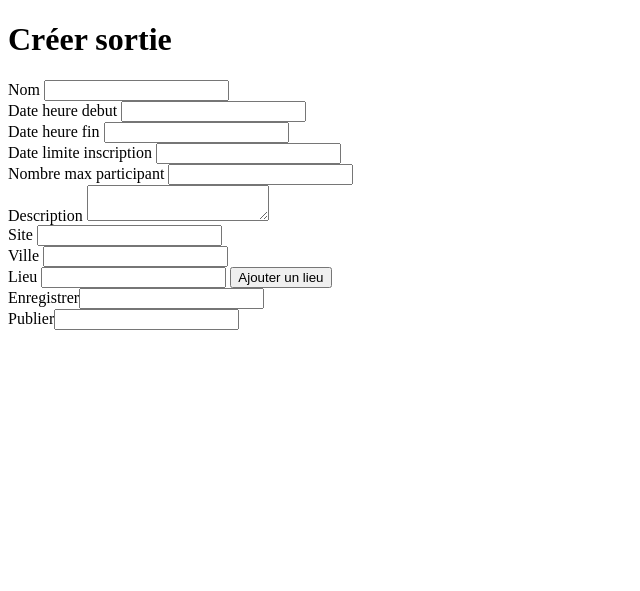
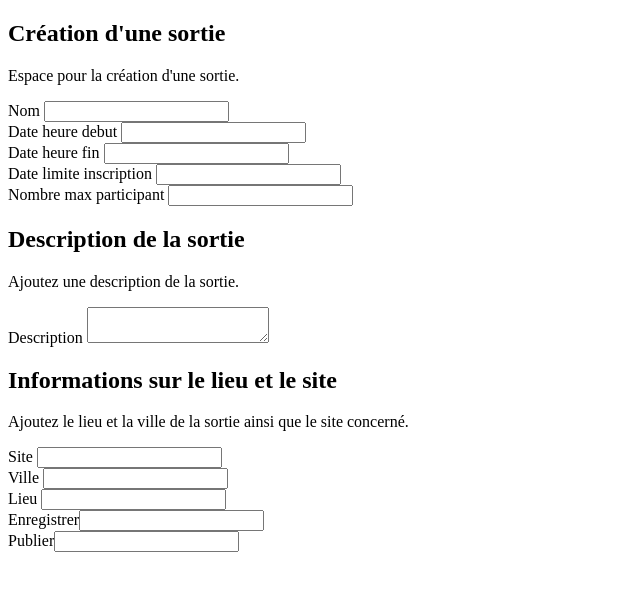
Before and after one commit to Naudate/Sortir.com, a Symfony app: template templates/sortie/create.html.twig in a window 1280 px wide. Shown: the top 591 px of the page, without its empty margins (0-640 px from the left). Run offline with Twig, Linux system fonts and the light colour scheme; the template is opened without the code that fills it, so the values that code supplies are empty; form fields are guessed from the names that the template uses; some libraries are stand-ins or nearby versions.

Commit message:
sortie create front

```diff
--- a/templates/sortie/create.html.twig
+++ b/templates/sortie/create.html.twig
@@ -3,89 +3,133 @@
 {% block title %}Create Sortie{% endblock %}
 
 {% block body %}
-
-    {% for message in app.flashes('success') %}
-        <p class="mt-1 text-sm leading-6 text-green-700">{{ message }}</p>
-    {% endfor %}
-
-    <h1>Créer sortie</h1>
-
+<div class="mx-auto max-w-7xl px-4 py-6 sm:px-6 sm:py-12 lg:px-8">
+    <div class="mx-auto max-w-2xl">
         {{ form_start(form) }}
 
         {{ form_errors(form) }}
-
-    {{ form_label(form.nom) }}
+        <div class="space-y-12">
+            <div class="border-b border-gray-900/10 pb-12">
+                <h2 class="text-base font-semibold leading-7 text-gray-900">
+                    Création d'une sortie
+                </h2>
+                <p class="mt-1 text-sm leading-6 text-gray-600">
+                    Espace pour la création d'une sortie.
+                </p>
+                <div class="mt-6 border-gray-100">
+                    {{ form_label(form.nom, null, {
+                        'label_attr' : { 'class': 'after:content-["*"] after:ml-0.5
+                             after:text-red-500 text-gray-800'}
+                    }) }}
                     {{ form_errors(form.nom) }}
                     {{ form_widget(form.nom) }}
                     {{ form_help(form.nom) }}
-
-    <br/>
-    {{ form_label(form.dateHeureDebut) }}
-    {{ form_errors(form.dateHeureDebut) }}
+                </div>
+                <div class="grid md:grid-cols-3 gap-x-3">
+                    <div class="mt-6 border-gray-100">
+                        {{ form_label(form.dateHeureDebut, null, {
+                            'label_attr' : { 'class': 'after:content-["*"] after:ml-0.5
+                             after:text-red-500 text-gray-800'}
+                        }) }}
                         {{ form_widget(form.dateHeureDebut) }}
                         {{ form_help(form.dateHeureDebut) }}
-
-    <br/>
-    {{ form_label(form.dateHeureFin) }}
-    {{ form_errors(form.dateHeureFin) }}
+                        {{ form_errors(form.dateHeureDebut) }}
+                    </div>
+                    <div class="mt-6 border-gray-100">
+                        {{ form_label(form.dateHeureFin, null, {
+                            'label_attr' : { 'class': 'after:content-["*"] after:ml-0.5
+                             after:text-red-500 text-gray-800'}
+                        }) }}
                         {{ form_widget(form.dateHeureFin) }}
                         {{ form_help(form.dateHeureFin) }}
-
-    <br/>
-    {{ form_label(form.dateLimiteInscription) }}
-    {{ form_errors(form.dateLimiteInscription) }}
+                        {{ form_errors(form.dateHeureFin) }}
+                    </div>
+                    <div class="mt-6 border-gray-100">
+                        {{ form_label(form.dateLimiteInscription, null, {
+                            'label_attr' : { 'class': 'after:content-["*"] after:ml-0.5
+                             after:text-red-500 text-gray-800'}
+                        }) }}
                         {{ form_widget(form.dateLimiteInscription) }}
                         {{ form_help(form.dateLimiteInscription) }}
-
-    <br/>
-    {{ form_label(form.nombreMaxParticipant) }}
-    {{ form_errors(form.nombreMaxParticipant) }}
+                        {{ form_errors(form.dateLimiteInscription) }}
+                    </div>
+                </div>
+                <div class="mt-6 border-gray-100">
+                    {{ form_label(form.nombreMaxParticipant, null, {
+                        'label_attr' : { 'class': 'after:content-["*"] after:ml-0.5
+                             after:text-red-500 text-gray-800'}
+                    }) }}
                     {{ form_widget(form.nombreMaxParticipant) }}
                     {{ form_help(form.nombreMaxParticipant) }}
-
-    <br/>
+                    {{ form_errors(form.nombreMaxParticipant) }}
+                </div>
+            </div>
+            <div class="border-b border-gray-900/10 pb-12">
+                <h2 class="text-base font-semibold leading-7 text-gray-900">
+                    Description de la sortie
+                </h2>
+                <p class="mt-1 text-sm leading-6 text-gray-600">
+                    Ajoutez une description de la sortie.
+                </p>
+                <div class="mt-6 border-gray-100">
                     {{ form_label(form.description) }}
-    {{ form_errors(form.description) }}
                     {{ form_widget(form.description) }}
                     {{ form_help(form.description) }}
-
-    <br/>
-    {{ form_label(form.site) }}
-    {{ form_errors(form.site) }}
+                    {{ form_errors(form.description) }}
+                </div>
+            </div>
+            <div class="border-b border-gray-900/10 pb-12">
+                <h2 class="text-base font-semibold leading-7 text-gray-900">
+                    Informations sur le lieu et le site
+                </h2>
+                <p class="mt-1 text-sm leading-6 text-gray-600">
+                    Ajoutez le lieu et la ville de la sortie ainsi que le site concerné.
+                </p>
+                <div class="mt-6 border-gray-100">
+                    {{ form_label(form.site, null, {
+                        'label_attr' : { 'class': 'after:content-["*"] after:ml-0.5
+                             after:text-red-500 text-gray-800'}
+                    }) }}
                     {{ form_widget(form.site) }}
                     {{ form_help(form.site) }}
-
-    <br/>
-    {{ form_label(form.ville) }}
-    {{ form_errors(form.ville) }}
+                    {{ form_errors(form.site) }}
+                </div>
+                <div class="mt-6 border-gray-100">
+                    {{ form_label(form.ville, null, {
+                        'label_attr' : { 'class': 'after:content-["*"] after:ml-0.5
+                             after:text-red-500 text-gray-800'}
+                    }) }}
                     {{ form_widget(form.ville) }}
                     {{ form_help(form.ville) }}
-
-    <br/>
-    {{ form_label(form.lieu) }}
-    {{ form_errors(form.lieu) }}
+                    {{ form_errors(form.ville) }}
+                </div>
+                <div class="mt-6 border-gray-100">
+                    {{ form_label(form.lieu, null, {
+                        'label_attr' : { 'class': 'after:content-["*"] after:ml-0.5
+                             after:text-red-500 text-gray-800'}
+                    }) }}
                     {{ form_widget(form.lieu) }}
                     {{ form_help(form.lieu) }}
-
-    <button type="button" class="btn" id="openModal">Ajouter un lieu</button>
-
+                    {{ form_errors(form.lieu) }}
+                </div>
+            </div>
+            <div class="grid grid-cols-3 gap-x-6 gap-y-6">
+                <div class="col-end-4">
+                    <div class="flex items-center justify-end gap-x-6">
                         {{ form_row(form.enregistrer) }}
                         {{ form_row(form.publier) }}
-
-    {{ form_end(form) }}
-
-
-    <div id="lieuModal" style="display: none; border: solid black 2px; padding: 10px; margin: 10px">
-        <div >
-            {{ include('lieu/modal/addLieu.html.twig', {
-                modalTitle: 'Add a new Lieu',
-            }) }}
                     </div>
-        <button type="button" class="btn" id="closeModal" hidden>Annuler</button>
+                </div>
+            </div>
+        </div>
+    </div>
 </div>
 
 
 
+
+
+    {{ form_end(form) }}
 {% endblock %}
 
 {% block javascripts %}
@@ -122,31 +166,4 @@
             });
         });
     </script>
-
-    <!-- Ajoutez le script pour gérer l'ouverture de la modal -->
-    <script>
-        $(document).ready(function() {
-            if({{ errorLieu }} == true){
-                $('#lieuModal').show();
-                $('#closeModal').show();
-                $('#openModal').hide();
-            }
-                // Écoutez le clic sur le bouton "Ajouter un lieu"
-            $('#openModal').click(function() {
-                console.log("open modal")
-                // Affichez la modal
-                $('#lieuModal').show();
-                $('#closeModal').show();
-                $('#openModal').hide();
-            });
-
-            $('#closeModal').click(function() {
-                console.log("close modal")
-                // Affichez la modal
-                $('#lieuModal').hide();
-                $('#openModal').show();
-                $('#closeModal').hide();
-            });
-        });
-    </script>
 {% endblock %}
```
Also changed, not shown: src/Form/SortieType.php (+12 -9 lines), public/build/app.css. Lines whose indentation alone changed are shown as unchanged.
